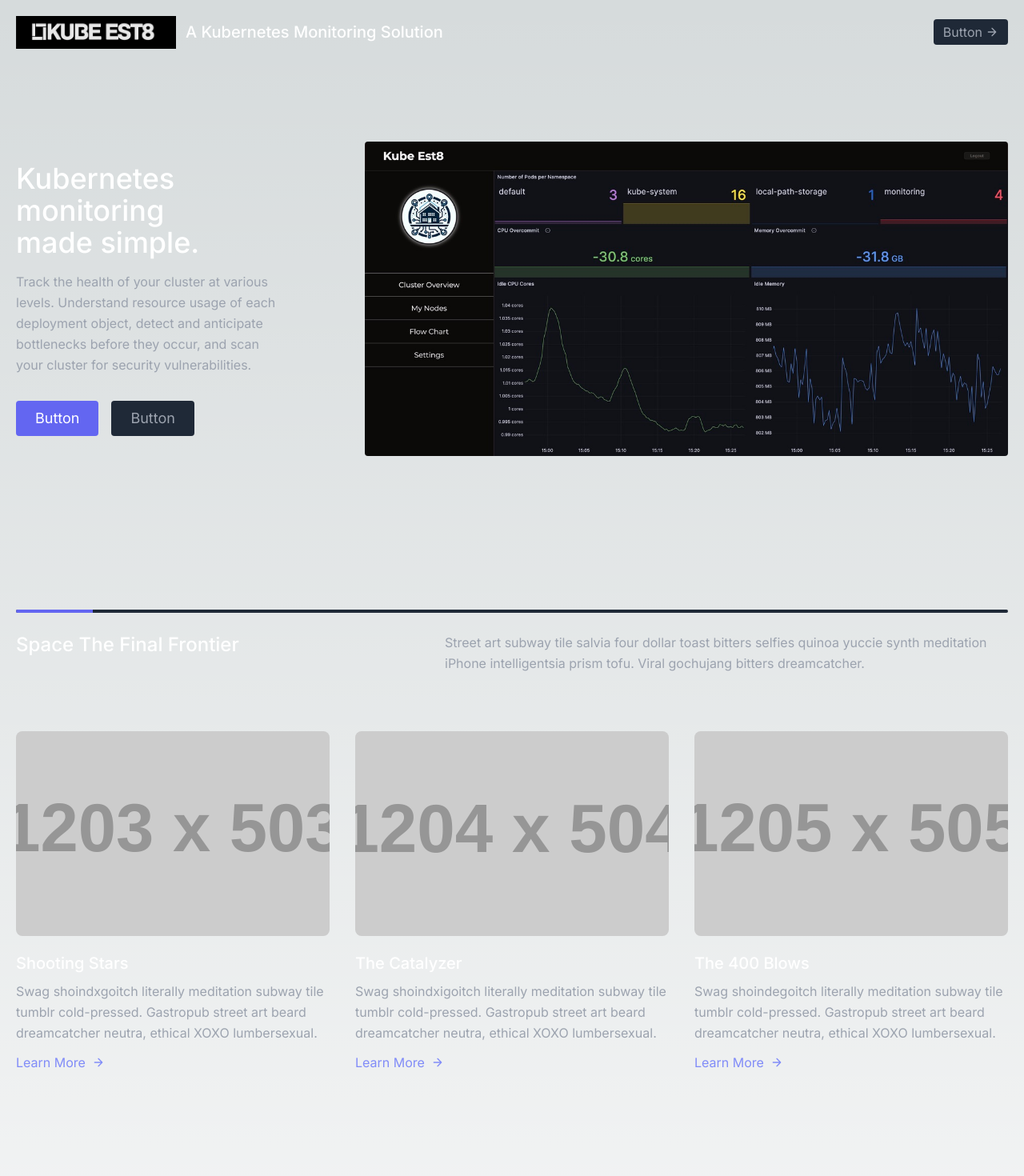
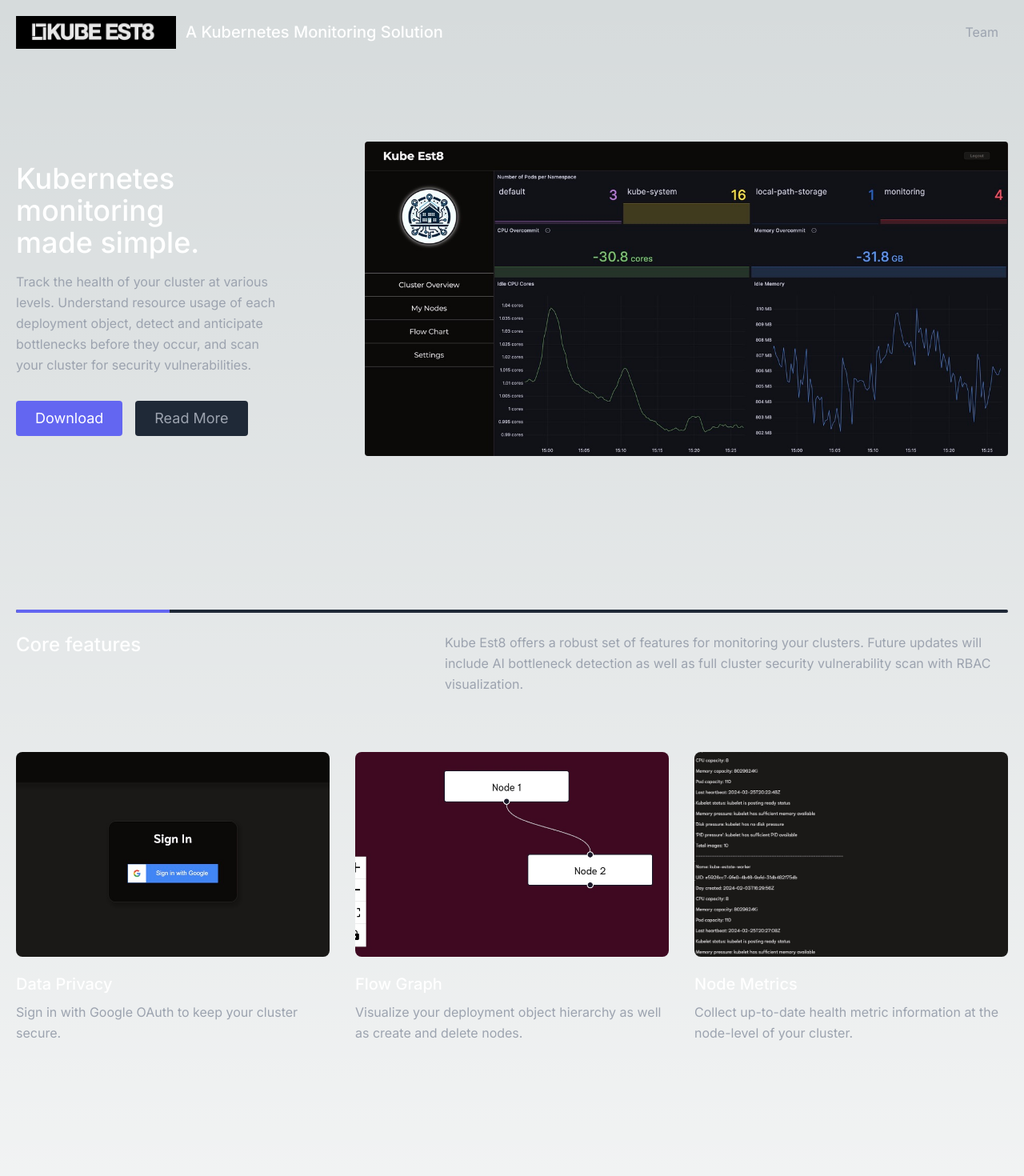
Before and after one commit to Team-Gubernetes-Gamma/Kube-Est8-Splash-Page, a Next.js app: page / in a window 1280 px wide. Shown: the top 1470 px of the page at 80% size. Built offline with nearby package versions, Linux system fonts and the light colour scheme.

Commit message:
Fix links for repo and team scroll

```diff
--- a/app/page.js
+++ b/app/page.js
@@ -1,6 +1,7 @@
 import Image from "next/image";
 
 export default function Home() {
+
   return (
     <main>
     {/*------------------------------HEADER BLOCK----------------------------------*/}
@@ -18,11 +19,8 @@
           <a class="mr-5 hover:text-white">Third Link</a>
           <a class="mr-5 hover:text-white">Fourth Link</a> */}
         </nav>
-        <button class="inline-flex items-center bg-gray-800 border-0 py-1 px-3 focus:outline-none hover:bg-gray-700 rounded text-base mt-4 md:mt-0">Button
-          <svg fill="none" stroke="currentColor" stroke-linecap="round" stroke-linejoin="round" stroke-width="2" class="w-4 h-4 ml-1" viewBox="0 0 24 24">
-            <path d="M5 12h14M12 5l7 7-7 7"></path>
-          </svg>
-        </button>
+        <a href='#team' class="inline-flex items-center border-0 py-1 px-3 focus:outline-none hover:text-gray-100 rounded text-base mt-4 md:mt-0">Team
+        </a>
       </div>
     </header>
 
@@ -46,8 +44,8 @@
           </h1>
           <p class="mb-8 leading-relaxed">Track the health of your cluster at various levels. Understand resource usage of each deployment object, detect and anticipate bottlenecks before they occur, and scan your cluster for security vulnerabilities.</p>
           <div class="flex justify-center">
-            <button class="inline-flex text-white bg-indigo-500 border-0 py-2 px-6 focus:outline-none hover:bg-indigo-600 rounded text-lg">Button</button>
-            <button class="ml-4 inline-flex text-gray-400 bg-gray-800 border-0 py-2 px-6 focus:outline-none hover:bg-gray-700 hover:text-white rounded text-lg">Button</button>
+            <a href='https://github.com/oslabs-beta/kube-est8' class="inline-flex text-white bg-indigo-500 border-0 py-2 px-6 focus:outline-none hover:bg-indigo-600 rounded text-lg">Download</a>
+            <a href='https://medium.com/' class="ml-4 inline-flex text-gray-400 bg-gray-800 border-0 py-2 px-6 focus:outline-none hover:bg-gray-700 hover:text-white rounded text-lg">Read More</a>
           </div>
         </div>
         <div class="lg:flex-grow lg:w-full md:w-1/2 w-5/6">
@@ -67,49 +65,37 @@
       <div class="container px-5 py-24 mx-auto">
         <div class="flex flex-col">
           <div class="h-1 bg-gray-800 rounded overflow-hidden">
-            <div class="w-24 h-full bg-indigo-500"></div>
+            <div class="w-48 h-full bg-indigo-500"></div>
           </div>
           <div class="flex flex-wrap sm:flex-row flex-col py-6 mb-12">
-            <h1 class="sm:w-2/5 text-white font-medium title-font text-2xl mb-2 sm:mb-0">Space The Final Frontier</h1>
-            <p class="sm:w-3/5 leading-relaxed text-base sm:pl-10 pl-0">Street art subway tile salvia four dollar toast bitters selfies quinoa yuccie synth meditation iPhone intelligentsia prism tofu. Viral gochujang bitters dreamcatcher.</p>
+            <h1 class="sm:w-2/5 text-white font-medium title-font text-2xl mb-2 sm:mb-0">Core features</h1>
+            <p class="sm:w-3/5 leading-relaxed text-base sm:pl-10 pl-0">Kube Est8 offers a robust set of features for monitoring your clusters. Future updates will include AI bottleneck detection as well as full cluster security vulnerability scan with RBAC visualization.</p>
           </div>
         </div>
         <div class="flex flex-wrap sm:-m-4 -mx-4 -mb-10 -mt-4">
           <div class="p-4 md:w-1/3 sm:mb-0 mb-6">
             <div class="rounded-lg h-64 overflow-hidden">
-              <img alt="content" class="object-cover object-center h-full w-full" src="https://dummyimage.com/1203x503"/>
+              <img alt="content" class="object-cover object-center h-full w-full" src="/screenshot-auth.jpeg"/>
             </div>
-            <h2 class="text-xl font-medium title-font text-white mt-5">Shooting Stars</h2>
-            <p class="text-base leading-relaxed mt-2">Swag shoindxgoitch literally meditation subway tile tumblr cold-pressed. Gastropub street art beard dreamcatcher neutra, ethical XOXO lumbersexual.</p>
-            <a class="text-indigo-400 inline-flex items-center mt-3">Learn More
-              <svg fill="none" stroke="currentColor" stroke-linecap="round" stroke-linejoin="round" stroke-width="2" class="w-4 h-4 ml-2" viewBox="0 0 24 24">
-                <path d="M5 12h14M12 5l7 7-7 7"></path>
-              </svg>
-            </a>
+            <h2 class="text-xl font-medium title-font text-white mt-5">Data Privacy</h2>
+            <p class="text-base leading-relaxed mt-2">Sign in with Google OAuth to keep your cluster secure.</p>
+
           </div>
           <div class="p-4 md:w-1/3 sm:mb-0 mb-6">
             <div class="rounded-lg h-64 overflow-hidden">
-              <img alt="content" class="object-cover object-center h-full w-full" src="https://dummyimage.com/1204x504"/>
+              <img alt="content" class="object-cover object-center h-full w-full" src="/screenshot-nodegraph.jpeg"/>
             </div>
-            <h2 class="text-xl font-medium title-font text-white mt-5">The Catalyzer</h2>
-            <p class="text-base leading-relaxed mt-2">Swag shoindxigoitch literally meditation subway tile tumblr cold-pressed. Gastropub street art beard dreamcatcher neutra, ethical XOXO lumbersexual.</p>
-            <a class="text-indigo-400 inline-flex items-center mt-3">Learn More
-              <svg fill="none" stroke="currentColor" stroke-linecap="round" stroke-linejoin="round" stroke-width="2" class="w-4 h-4 ml-2" viewBox="0 0 24 24">
-                <path d="M5 12h14M12 5l7 7-7 7"></path>
-              </svg>
-            </a>
+            <h2 class="text-xl font-medium title-font text-white mt-5">Flow Graph</h2>
+            <p class="text-base leading-relaxed mt-2">Visualize your deployment object hierarchy as well as create and delete nodes.</p>
+
           </div>
           <div class="p-4 md:w-1/3 sm:mb-0 mb-6">
             <div class="rounded-lg h-64 overflow-hidden">
-              <img alt="content" class="object-cover object-center h-full w-full" src="https://dummyimage.com/1205x505"/>
+              <img alt="content" class="object-cover object-center h-full w-full" src="/screenshot-nodedata.jpeg"/>
             </div>
-            <h2 class="text-xl font-medium title-font text-white mt-5">The 400 Blows</h2>
-            <p class="text-base leading-relaxed mt-2">Swag shoindegoitch literally meditation subway tile tumblr cold-pressed. Gastropub street art beard dreamcatcher neutra, ethical XOXO lumbersexual.</p>
-            <a class="text-indigo-400 inline-flex items-center mt-3">Learn More
-              <svg fill="none" stroke="currentColor" stroke-linecap="round" stroke-linejoin="round" stroke-width="2" class="w-4 h-4 ml-2" viewBox="0 0 24 24">
-                <path d="M5 12h14M12 5l7 7-7 7"></path>
-              </svg>
-            </a>
+            <h2 class="text-xl font-medium title-font text-white mt-5">Node Metrics</h2>
+            <p class="text-base leading-relaxed mt-2">Collect up-to-date health metric information at the node-level of your cluster.</p>
+
           </div>
         </div>
       </div>
@@ -122,7 +108,7 @@
 
 
     {/* ---------------------------------MEET THE TEAM BLOCK------------------------------ */}
-  <section class="text-gray-400 body-font">
+  <section class="text-gray-400 body-font" id='team'>
   <div class="container px-5 py-24 mx-auto">
     <div class="flex flex-col text-center w-full mb-20">
       <h1 class="text-2xl font-medium title-font mb-4 text-white">MEET THE TEAM</h1>
```
